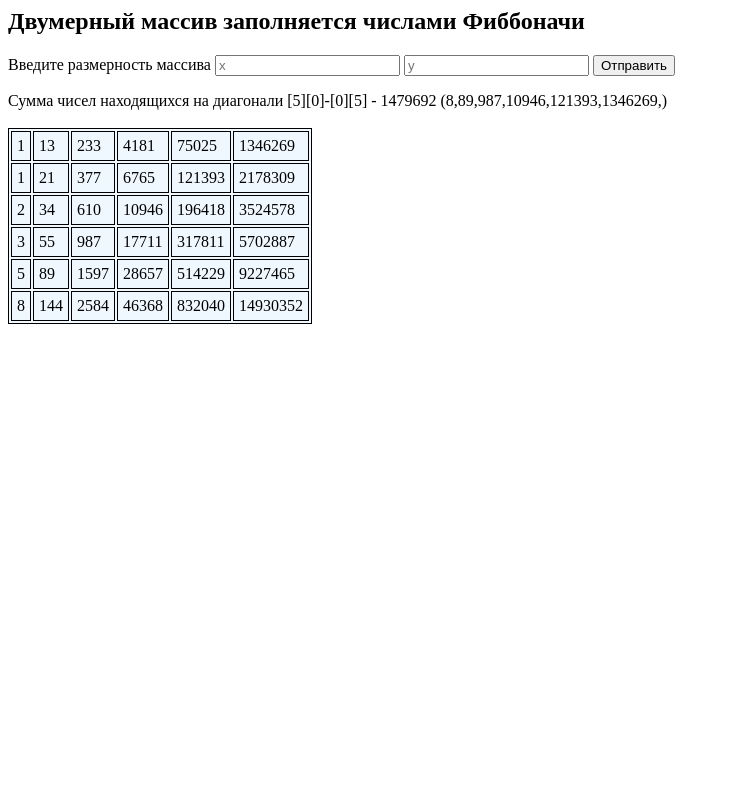
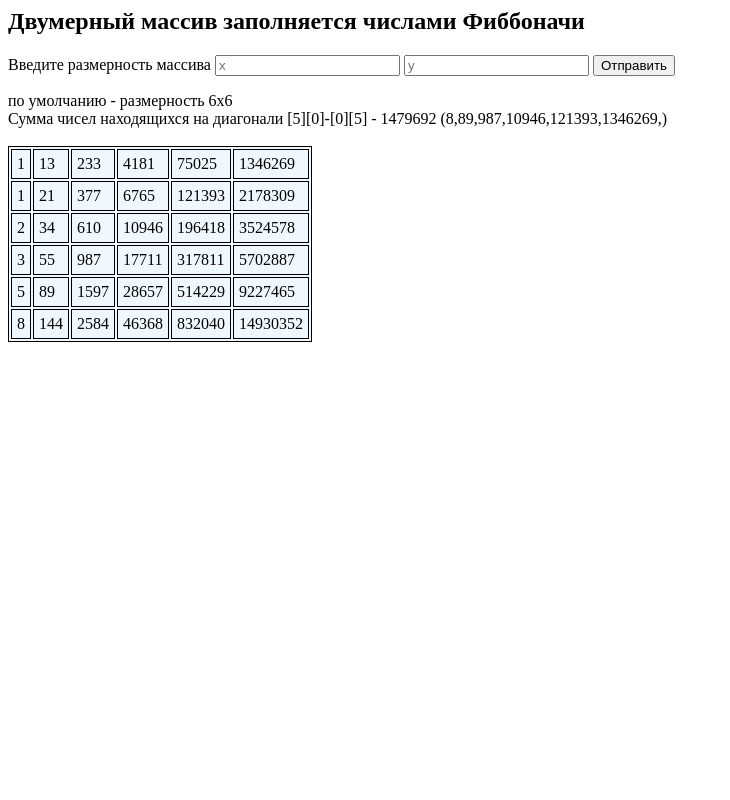
Before and after one commit to AskilD85/PHP-tests, a PHP site: page / in a window 1280 px wide. Shown: the whole page, without its empty margins (0-730 px from the left). Run offline with PHP 8.4, Linux system fonts and the light colour scheme.

Commit message:
Update index.php

```diff
--- a/index.php
+++ b/index.php
@@ -13,12 +13,13 @@
 <h2>Двумерный массив заполняется числами Фиббоначи</h2>
 
 <form method="post" action="#">
-    <span>Введите размерность массива</span>
+    <span>Введите размерность массива </span>
     <input type="text" name="x" placeholder="x" required>
     <input type="text" name="y" placeholder="y" required>
     <input type="submit" value="Отправить">
 </form>
 <?php
+echo 'по умолчанию - размерность 6х6<br/>';
 if( isset($_POST['x']) and isset($_POST['y'])){
     $x = $_POST['x'];
     $y = $_POST['y'];
```
